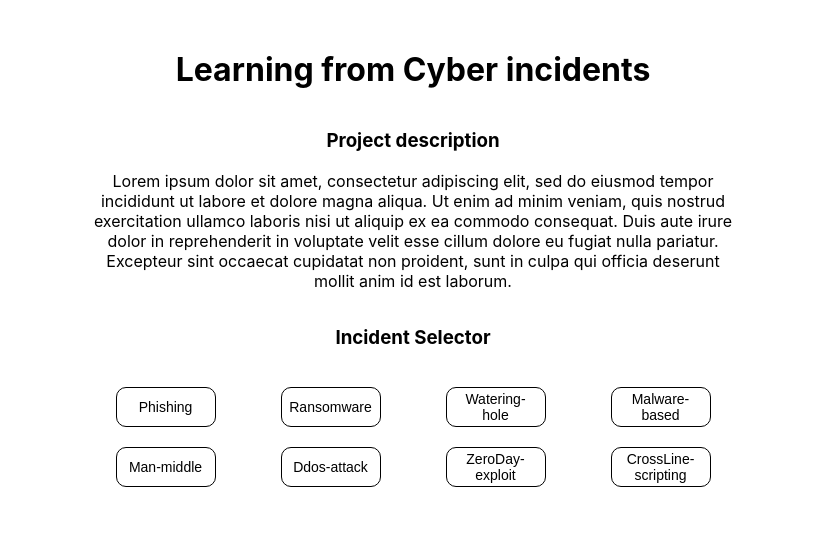
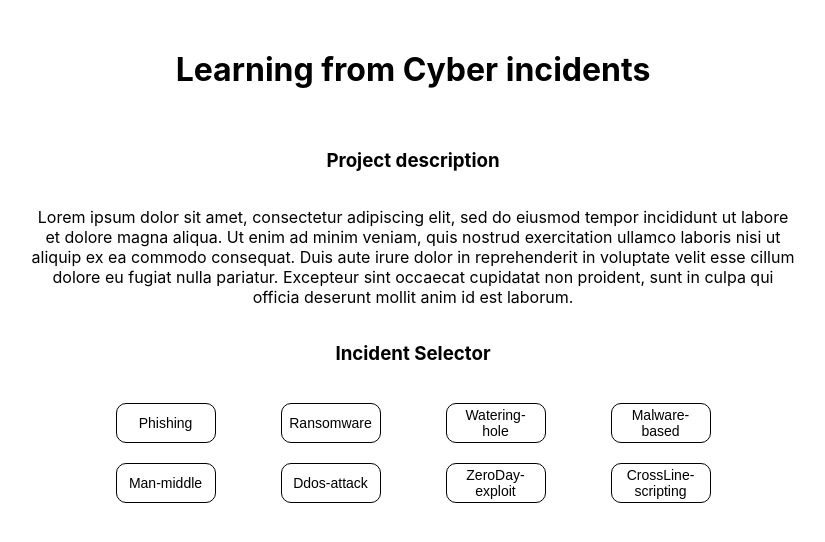
Before and after one commit to makskornakov/cyber-learning, a React (Create React App) app: page / in a window 1280 px wide. Shown: the top 542 px of the page, without its empty margins (227-1052 px from the left). Built offline with nearby package versions, Linux system fonts and the light colour scheme.

Commit message:
some styles

```diff
--- a/src/Article.styled.ts
+++ b/src/Article.styled.ts
@@ -5,9 +5,17 @@ export const ArticleContainer = styled.div`
   ${flexStyles}
   flex-direction: column;
 
-  outline: 1px solid black;
-  width: 50%;
+  /* outline: 1px solid black; */
+  width: 60%;
   margin-top: 20px;
+
+  @media (max-width: 900px) {
+    width: 80%;
+  }
+
+  @media (max-width: 600px) {
+    width: 90%;
+  }
 `;
 
 export const FooterContainer = styled.div`
--- a/src/Article.tsx
+++ b/src/Article.tsx
@@ -75,7 +75,11 @@ function displayArticle(array: string[][]) {
       textName.charAt(0).toUpperCase() + textName.slice(1);
 
     return (
-      <ArticleContainer>
+      <ArticleContainer
+        style={{
+          outline: '0.5px solid black',
+        }}
+      >
         <h4>{textNameCapitalized}</h4>
         {section.map((textName) => {
           const text = textsArray.find((text) => text.name === textName);
--- a/src/Home.tsx
+++ b/src/Home.tsx
@@ -1,4 +1,5 @@
 import { useNavigate } from 'react-router-dom';
+import { ArticleContainer } from './Article.styled';
 import { ButtonContainer, ButtonToArticle, HomeContainer } from './Home.styled';
 import infoMap from './infoMap.json';
 import { ArticleData } from './types';
@@ -12,11 +13,7 @@ const HomePage = () => {
   return (
     <HomeContainer>
       <h1>Learning from Cyber incidents</h1>
-      <div
-        style={{
-          width: '50%',
-        }}
-      >
+      <ArticleContainer>
         <h3>Project description</h3>
         <p>
           Lorem ipsum dolor sit amet, consectetur adipiscing elit, sed do
@@ -27,7 +24,7 @@ const HomePage = () => {
           pariatur. Excepteur sint occaecat cupidatat non proident, sunt in
           culpa qui officia deserunt mollit anim id est laborum.
         </p>
-      </div>
+      </ArticleContainer>
       <h3>Incident Selector</h3>
       <ButtonContainer>
         {articleNames.map((articleName) => (
```
